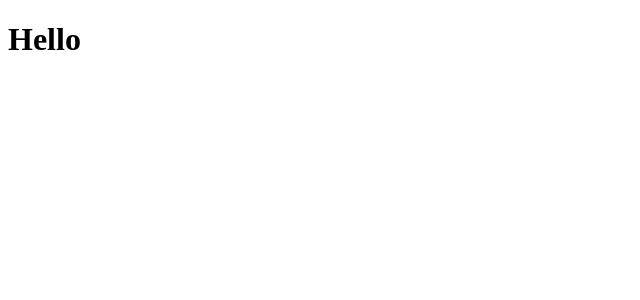
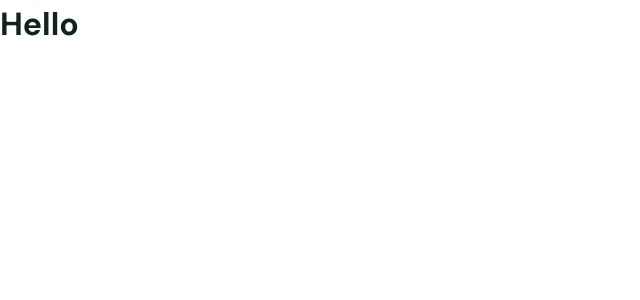
Before and after one commit to EdsonLopesJr/DESAFIO-SOUV-FRONTEND, a Next.js app: page / in a window 1280 px wide. Shown: the top 300 px of the page, without its empty margins (0-640 px from the left). Built offline with nearby package versions, Linux system fonts and the light colour scheme.

Commit message:
feat: implements globals CSSI

```diff
--- a/src/pages/_app.tsx
+++ b/src/pages/_app.tsx
@@ -1,5 +1,32 @@
 import type { AppProps } from "next/app";
+import Head from "next/head";
+import React from "react";
+import { GlobalStyles } from "@/styles/globals";
+import { ThemeProvider } from "@/context/themeContext";
 
 export default function App({ Component, pageProps }: AppProps) {
-  return <Component {...pageProps} />;
+  return (
+    <ThemeProvider>
+      <Head>
+        <title>beauty salon.</title>
+        <meta
+          name="description"
+          content="Um salão exclusivo em São Paulo, especializado em tratamentos naturais."
+        />
+        <link rel="preconnect" href="https://fonts.googleapis.com" />
+        <link
+          rel="preconnect"
+          href="https://fonts.gstatic.com"
+          crossOrigin="anonymous"
+        />
+        <link
+          href="https://fonts.googleapis.com/css2?family=DM+Sans:ital,opsz,wght@0,9..40,100..1000;1,9..40,100..1000&family=Poppins:ital,wght@0,100;0,200;0,300;0,400;0,500;0,600;0,700;0,800;0,900;1,100;1,200;1,300;1,400;1,500;1,600;1,700;1,800;1,900&display=swap"
+          rel="stylesheet"
+          crossOrigin="anonymous"
+        />
+      </Head>
+      <GlobalStyles />
+      <Component {...pageProps} />
+    </ThemeProvider>
+  );
 }
--- /dev/null
+++ b/src/styles/globals.ts
@@ -0,0 +1,47 @@
+import { createGlobalStyle } from "styled-components";
+
+export const GlobalStyles = createGlobalStyle`
+  *, *::before, *::after {
+    box-sizing: border-box;
+  }
+
+  * {
+    margin: 0;
+    padding: 0;
+  }
+
+  body {
+    font-family: ${({ theme }) => theme.typography.secondaryFont}, sans-serif;
+    line-height: 1.5;
+    -webkit-font-smoothing: antialiased;
+  }
+
+  h1 {
+    color: ${({ theme }) => theme.colors.dark}
+  }
+
+  ol, ul {
+	  list-style: none;
+  }
+
+  a {
+    text-decoration: none;
+  }
+
+  img, picture, video, canvas, svg {
+    display: block;
+    max-width: 100%;
+  }
+
+  input, button, textarea, select {
+    font: inherit;
+  }
+
+  p, h1, h2, h3, h4, h5, h6 {
+    overflow-wrap: break-word;
+  }
+
+#root, #__next {
+  isolation: isolate;
+}
+`;
```
